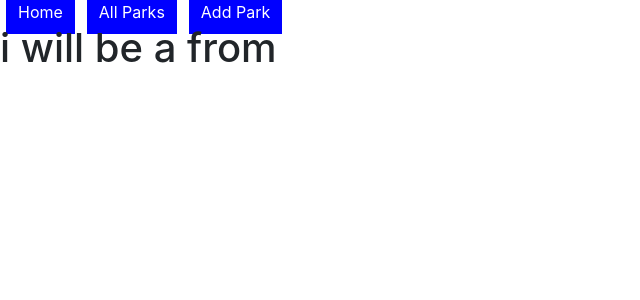
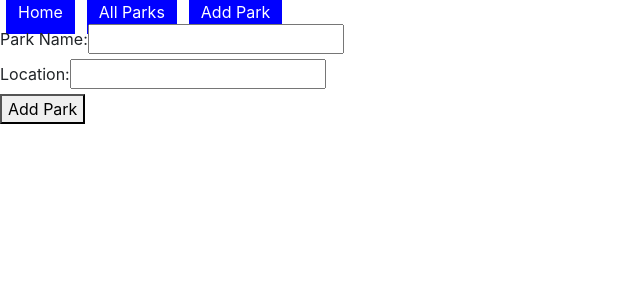
Before and after one commit to Jwatts82/trails-client, a React (Create React App) app: page /parks/new in a window 1280 px wide. Shown: the top 300 px of the page, without its empty margins (0-640 px from the left). Built offline with nearby package versions, Linux system fonts and the light colour scheme.

Commit message:
add form

```diff
--- a/src/components/ParkForm.js
+++ b/src/components/ParkForm.js
@@ -1,11 +1,64 @@
 import React, { Component } from 'react'
+import { addPark } from '../actions/parks'
+import { connect } from 'react-redux'
 
-export default class ParkForm extends Component {
+class ParkForm extends Component {
+    state = {
+        park: {
+            name: "",
+            location: "",
+        },
+        loading: false
+    }
+
+    handleChange = event => {
+        this.setState({...this.state,
+            park: {...this.state.park,
+                 [event.target.name]: event.target.value
+            },
+
+            })
+    }
+
+    handleOnSubmit = event => {
+        event.preventDefault()
+        const park = {...this.state.park}
+        console.log(park)
+        this.props.addPark(park)
+        this.setState({
+            park: {
+                name: "",
+                location: "",
+            },
+            loading: false
+        })
+
+    }
+
     render() {
         return (
-            <div>
-                <h1>i will be a from</h1>
-            </div>
-        )
+
+            <form onSubmit={this.handleOnSubmit}>
+                <label>Park Name:</label>
+                <input
+                name="name"
+                type="text"
+                value={this.state.park.name}
+                onChange={this.handleChange}/>
+                <br/>
+                <label>Location:</label>
+
+                <input
+                name="location"
+                type="text"
+                value={this.state.park.location}
+                onChange={this.handleChange}/> <br/>
+
+                <button type="submit">Add Park</button>
+            </form>
+        );
+      }
     }
-}
+
+
+export default connect(null, { addPark })(ParkForm);
```
